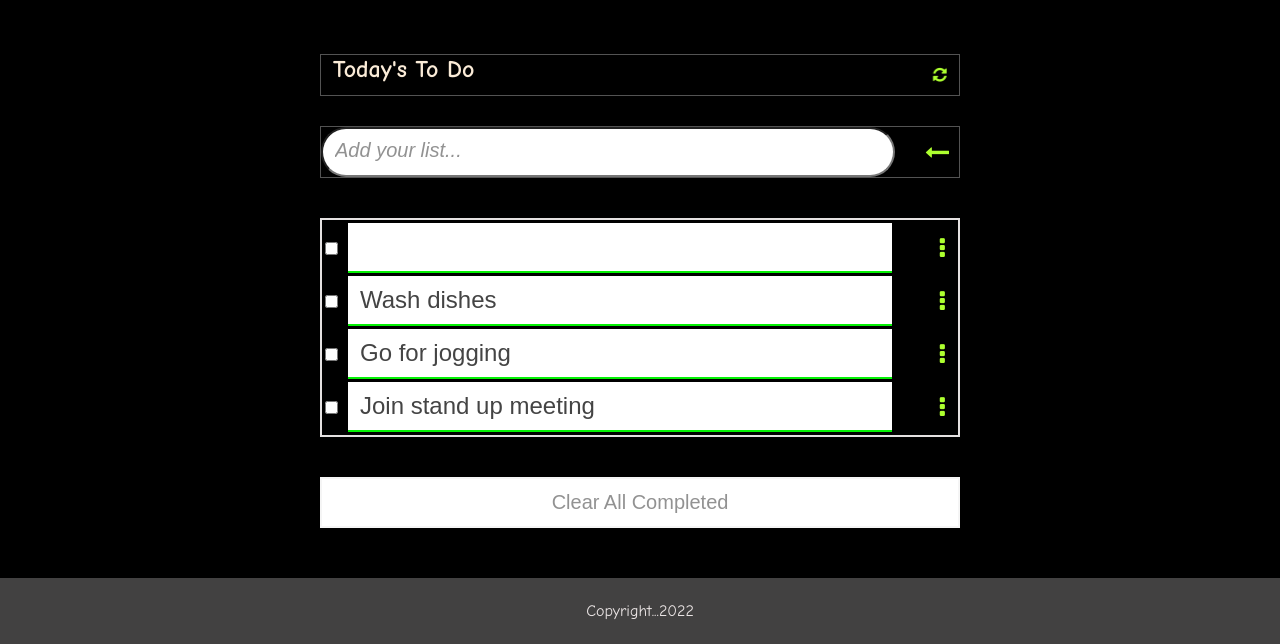
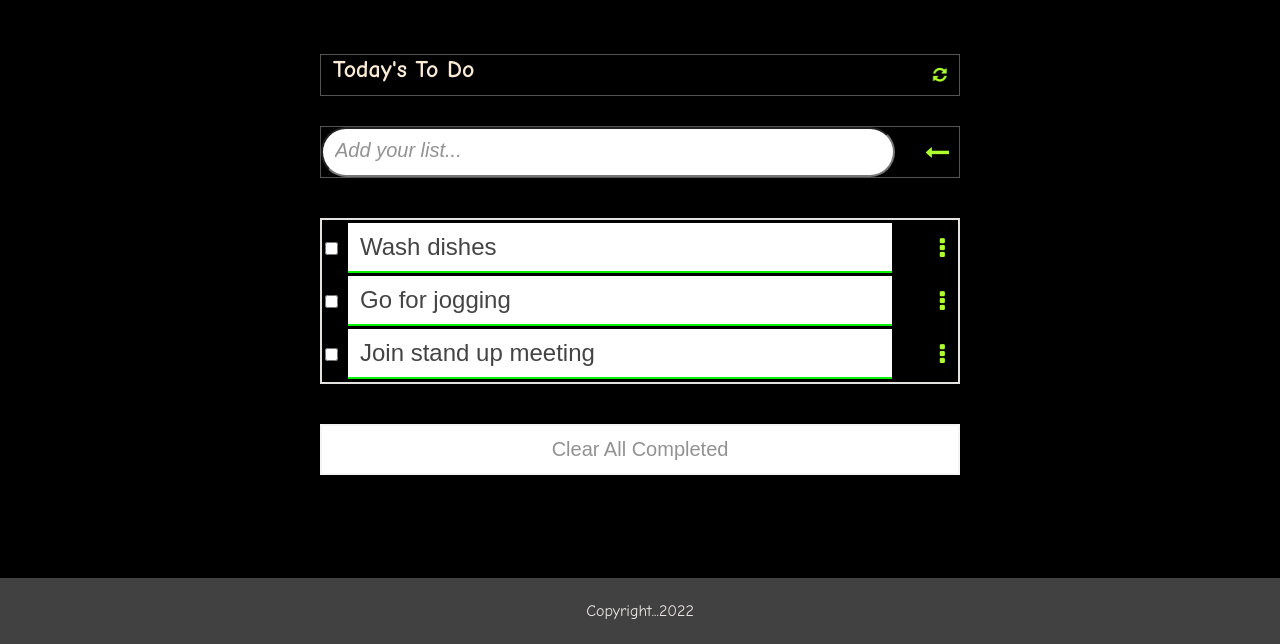
Before and after one commit to joskalenda/to-do-list, a website built with webpack: page src/index.html in a window 1280 px wide. Shown: the part 156-800 px from the top of the page. Built offline with nearby package versions, Linux system fonts and the light colour scheme.

Commit message:
Remove list div from html

```diff
--- a/src/index.html
+++ b/src/index.html
@@ -25,13 +25,6 @@
       </div>
     </section>
     <section class="section--task">
-      <div class="task--div">
-        <div class="input--div">
-          <input id="check--box" type="checkbox">
-          <input id="text--tast" type="text">
-        </div>
-        <i class="fa fa-ellipsis-v"></i>
-      </div>
     </section>
     <section class="section--clear">
       <button type="button" id="clear--checked">Clear All Completed</button>
```
